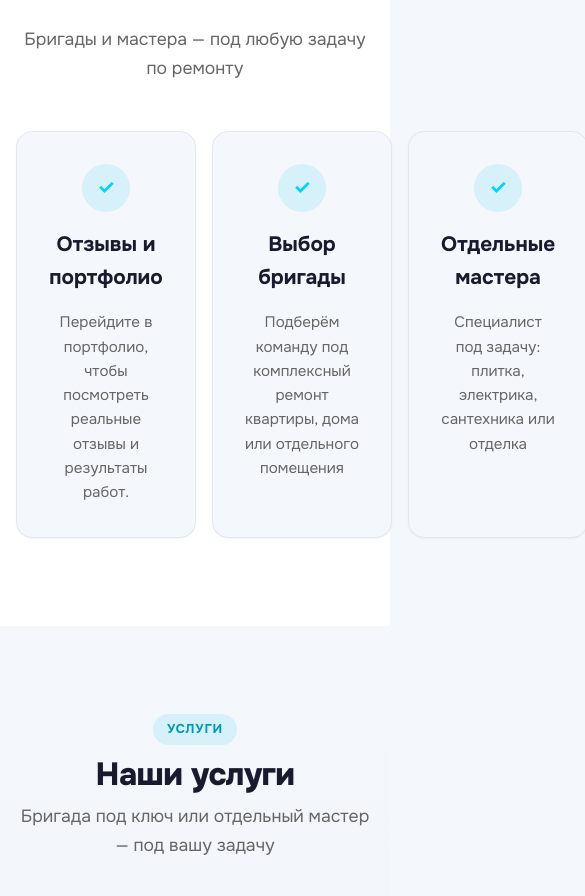
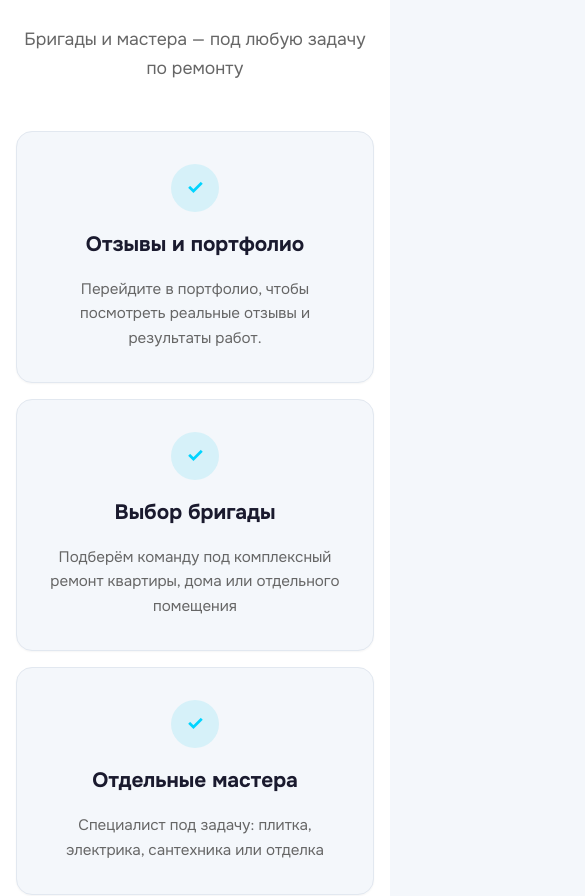
Before and after one commit to zemskovandrei/MasterDirect, an Angular app: page / in a window 390 px wide. Shown: the part 1100-1996 px from the top of the page, 585 px wide, since content can reach past the window. Built offline with nearby package versions, Linux system fonts and the light colour scheme.

Commit message:
Fix mobile layout for home features cards and responsive display

```diff
--- a/src/app/pages/home/home.component.css
+++ b/src/app/pages/home/home.component.css
@@ -282,15 +282,31 @@
 }
 
 .features-grid {
-  display: flex;
+  display: grid;
   gap: 1rem;
-  flex-wrap: nowrap;
-  justify-content: space-between;
+  grid-template-columns: repeat(5, minmax(180px, 1fr));
 }
 
 .feature-card {
-  flex: 0 0 20%;
-  min-width: 180px;
+  min-width: 0;
+}
+
+@media (max-width: 1200px) {
+  .features-grid {
+    grid-template-columns: repeat(3, minmax(180px, 1fr));
+  }
+}
+
+@media (max-width: 900px) {
+  .features-grid {
+    grid-template-columns: repeat(2, minmax(180px, 1fr));
+  }
+}
+
+@media (max-width: 700px) {
+  .features-grid {
+    grid-template-columns: 1fr;
+  }
 }
 
 .features .section-header,
```
